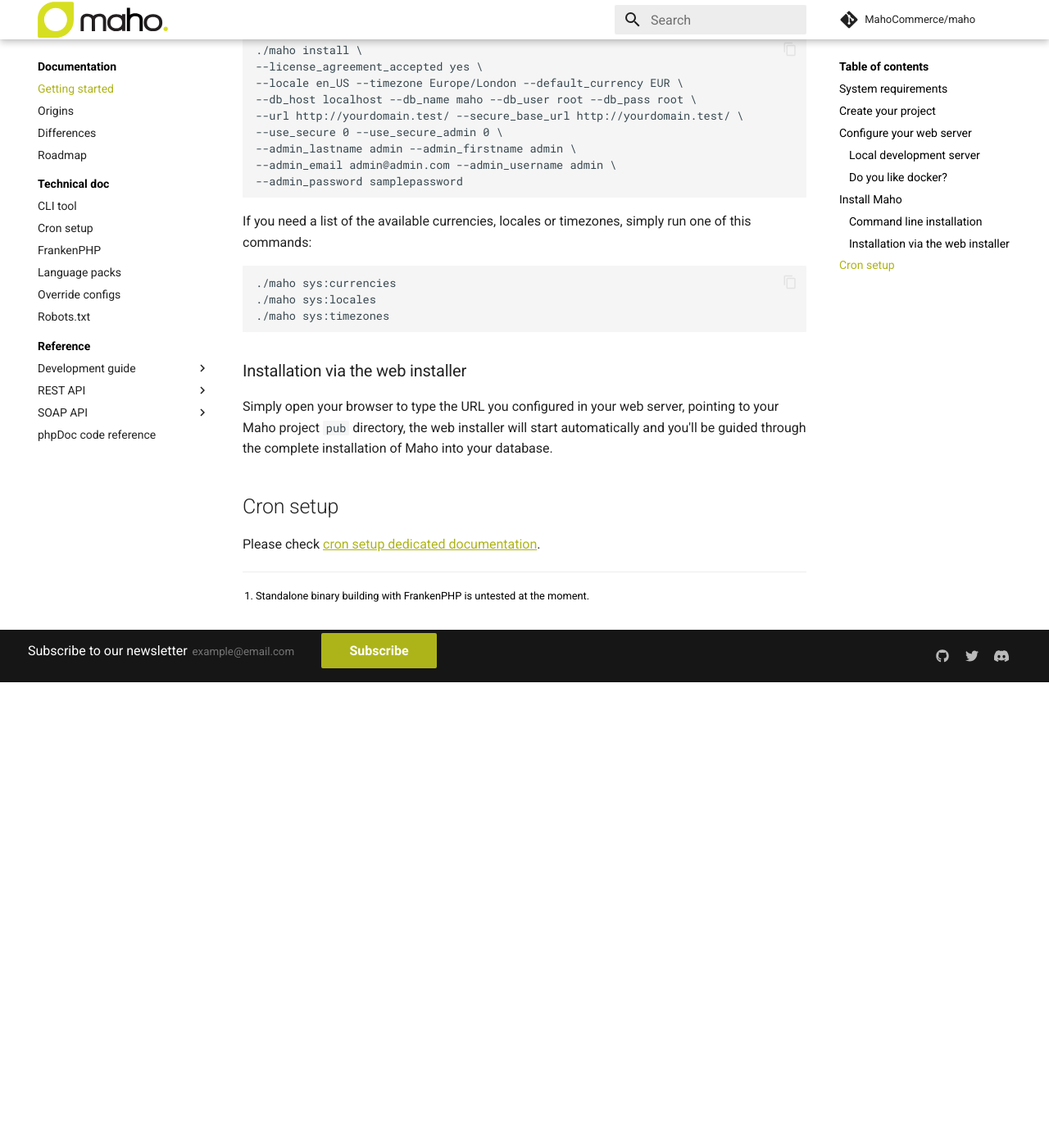
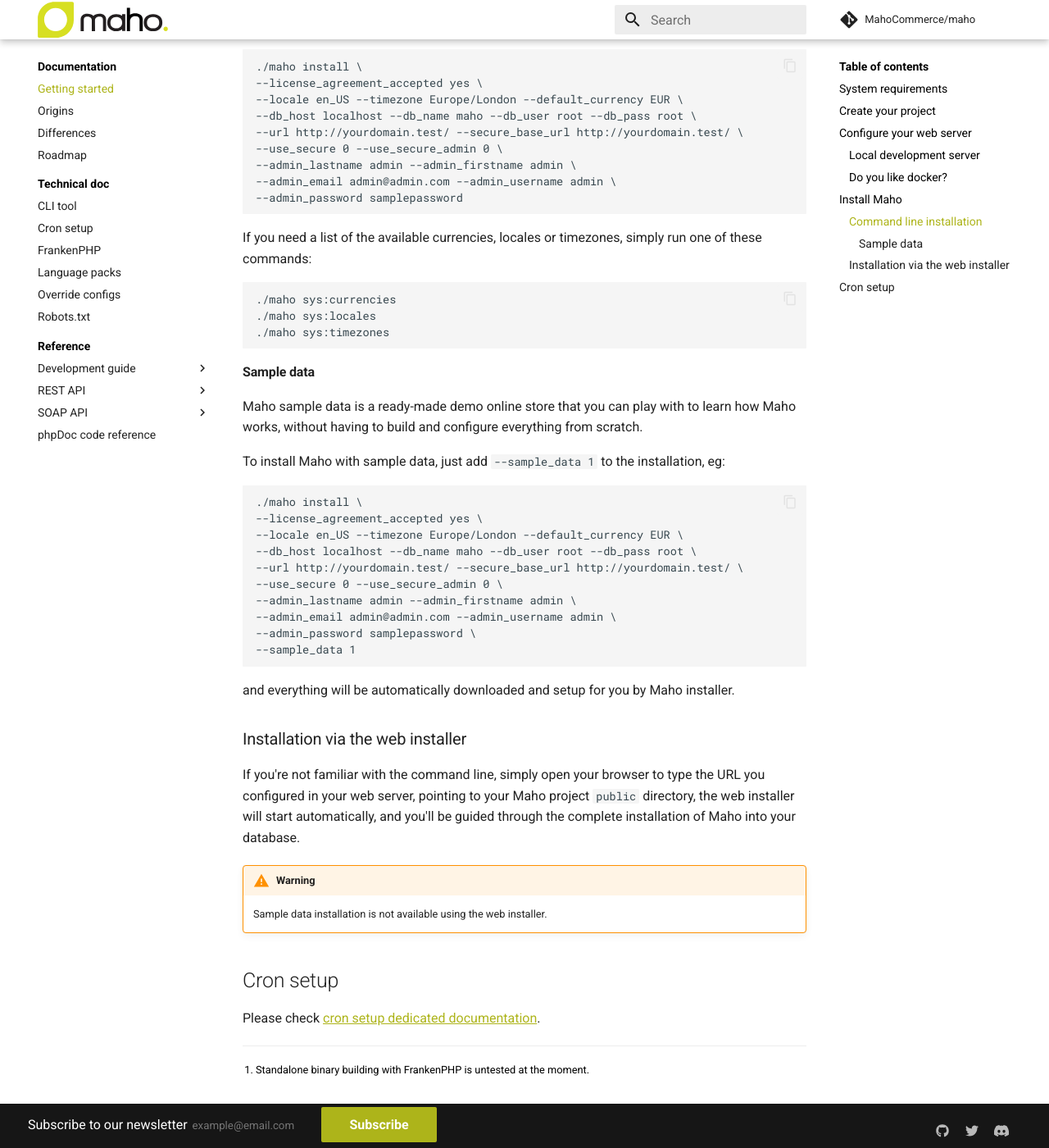
Before and after one commit to MahoCommerce/mahocommerce.com, an MkDocs documentation site: the page built from docs/getting-started.md, in a window 1280 px wide and 1400 px high, scrolled down 2532 px. Shown: the whole window at 82% size. Built offline with MkDocs 1.6.1 and Material for MkDocs 9.7.7, drawn with Linux system fonts in a browser that asks for light colours; comment, search, counter and statistics services are not loaded; before the commit the page ends 3364 px from its top, so only the background shows below that; some of the changed text lies outside the part shown.

Commit message:
Added info about sample data

````diff
--- a/docs/getting-started.md
+++ b/docs/getting-started.md
@@ -94,6 +94,7 @@
       --admin_username=ADMIN_USERNAME                          Admin user login
       --admin_password=ADMIN_PASSWORD                          Admin user password
       --encryption_key[=ENCRYPTION_KEY]                        Will be automatically generated and displayed on success, if not specified
+      --sample_data[=SAMPLE_DATA]                              Also install sample data
   -h, --help                                                   Display help for the given command. When no command is given display help for the list command
   -q, --quiet                                                  Do not output any message
   -V, --version                                                Display this application version
@@ -116,19 +117,44 @@
 --admin_password samplepassword
 ```
 
-If you need a list of the available currencies, locales or timezones, simply run one of
-this commands:
+If you need a list of the available currencies, locales or timezones, simply run one of these commands:
 ```
 ./maho sys:currencies
 ./maho sys:locales
 ./maho sys:timezones
 ```
 
+#### Sample data
+
+Maho sample data is a ready-made demo online store that you can play with to learn how Maho works,
+without having to build and configure everything from scratch.
+
+To install Maho with sample data, just add `--sample_data 1` to the installation, eg:
+
+```
+./maho install \
+--license_agreement_accepted yes \
+--locale en_US --timezone Europe/London --default_currency EUR \
+--db_host localhost --db_name maho --db_user root --db_pass root \
+--url http://yourdomain.test/ --secure_base_url http://yourdomain.test/ \
+--use_secure 0 --use_secure_admin 0 \
+--admin_lastname admin --admin_firstname admin \
+--admin_email admin@admin.com --admin_username admin \
+--admin_password samplepassword \
+--sample_data 1
+```
+
+and everything will be automatically downloaded and setup for you by Maho installer.
+
 ### Installation via the web installer
 
-Simply open your browser to type the URL you configured in your web server, pointing to your
-Maho project `pub` directory, the web installer will start automatically and you'll be guided
+If you're not familiar with the command line, simply open your browser to type the URL
+you configured in your web server, pointing to your Maho project `public` directory,
+the web installer will start automatically, and you'll be guided
 through the complete installation of Maho into your database.
+
+!!! warning
+    Sample data installation is not available using the web installer.
 
 ## Cron setup
 
````
